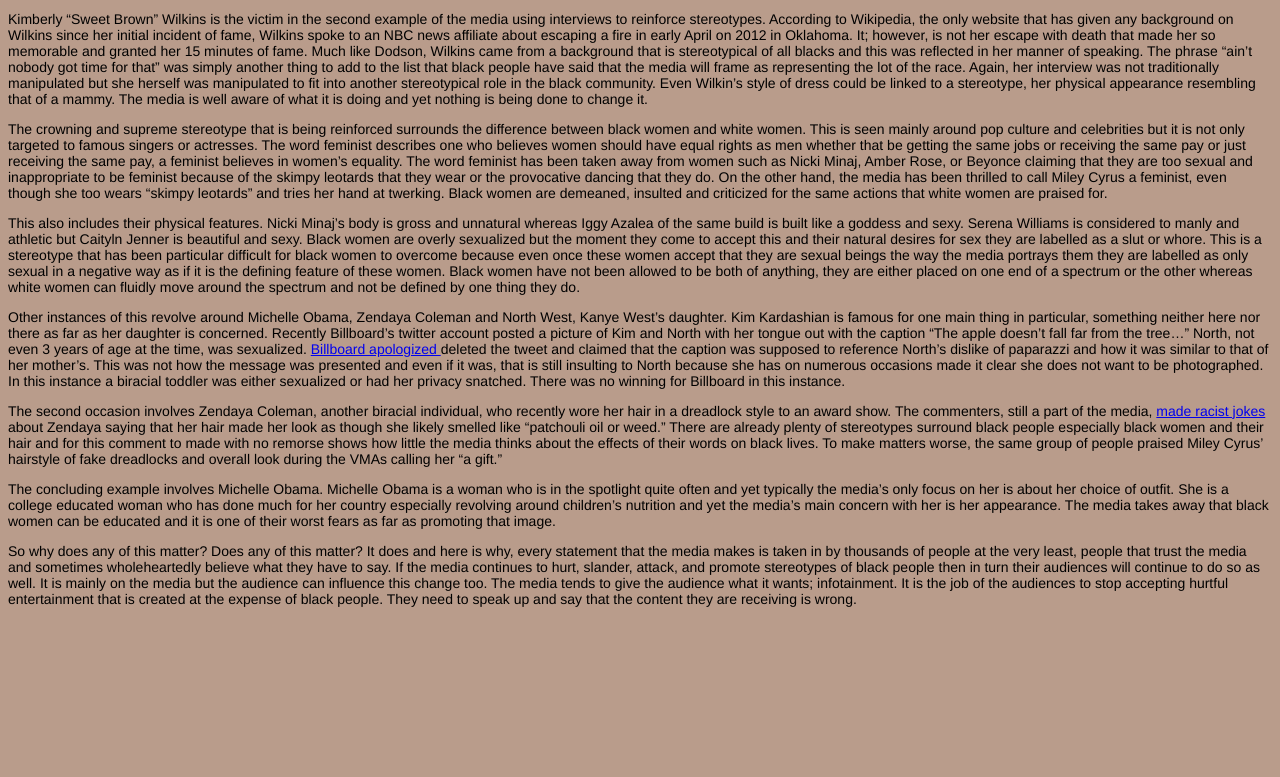
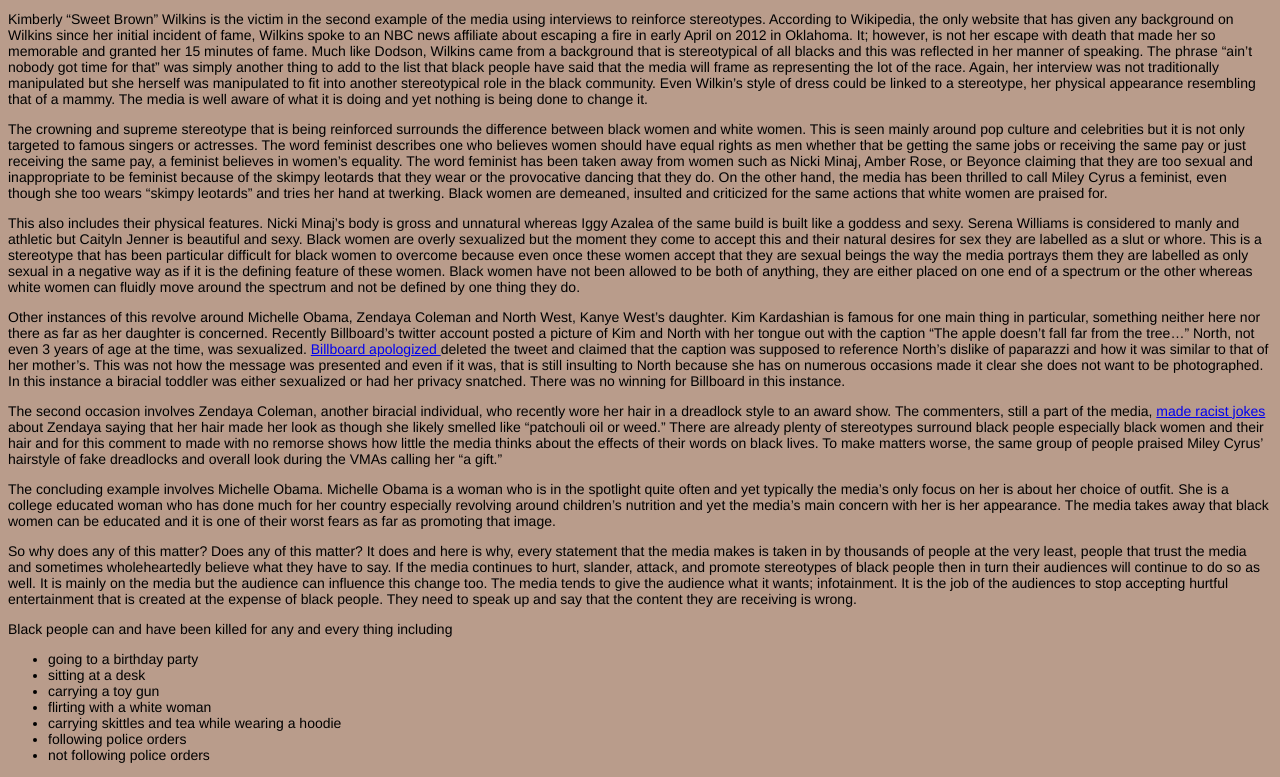
Before and after one commit to johnson1971/hello-world, a plain HTML site: page TheMedia.html in a window 1280 px wide. Shown: the part 685-1462 px from the top of the page. Before the commit the page ends 1306 px from the top, so only its background shows below. Drawn offline with Linux system fonts and the light colour scheme.

Commit message:
more changes 920

```diff
--- a/TheMedia.html
+++ b/TheMedia.html
@@ -24,5 +24,15 @@
     <p> The second occasion involves Zendaya Coleman, another biracial individual, who recently wore her hair in a dreadlock style to an award show. The commenters, still a part of the media, <a href="http://www.people.com/article/zendaya-blasts-giuliana-rancic-oscars-dreadlocks-fashion-police"> made racist jokes </a> about Zendaya saying that her hair made her look as though she likely smelled like “patchouli oil or weed.” There are already plenty of stereotypes surround black people especially black women and their hair and for this comment to made with no remorse shows how little the media thinks about the effects of their words on black lives. To make matters worse, the same group of people praised Miley Cyrus’ hairstyle of fake dreadlocks and overall look during the VMAs calling her “a gift.” </p>
     <p> The concluding example involves Michelle Obama. Michelle Obama is a woman who is in the spotlight quite often and yet typically the media’s only focus on her is about her choice of outfit. She is a college educated woman who has done much for her country especially revolving around children’s nutrition and yet the media’s main concern with her is her appearance. The media takes away that black women can be educated and it is one of their worst fears as far as promoting that image. </p>
     <p> So why does any of this matter? Does any of this matter? It does and here is why, every statement that the media makes is taken in by thousands of people at the very least, people that trust the media and sometimes wholeheartedly believe what they have to say. If the media continues to hurt, slander, attack, and promote stereotypes of black people then in turn their audiences will continue to do so as well. It is mainly on the media but the audience can influence this change too. The media tends to give the audience what it wants; infotainment. It is the job of the audiences to stop accepting hurtful entertainment that is created at the expense of black people. They need to speak up and say that the content they are receiving is wrong. </p>
+    <p> Black people can and have been killed for any and every thing including
+      <ul>
+        <li> going to a birthday party </li>
+        <li> sitting at a desk </li>
+        <li> carrying a toy gun </li>
+        <li> flirting with a white woman </li>
+        <li> carrying skittles and tea while wearing a hoodie </li>
+        <li> following police orders </li>
+        <li> not following police orders </li> </ul>
+    </p>
   </body>
 </html>
```
Also changed, not shown: BP1.jpg (added), BP2.jpg (added), BP3.jpg (added), BP4.jpg (added), Fist1.jpg (added), Steal2.png (added), Steal3.jpg (added), Stole1.jpg (added), Stole2.jpg (added), Stole3.jpg (added), Stole4.jpg (added), War1.jpg (added), War2.jpg (added), War3.jpg (added), 4 other files.
